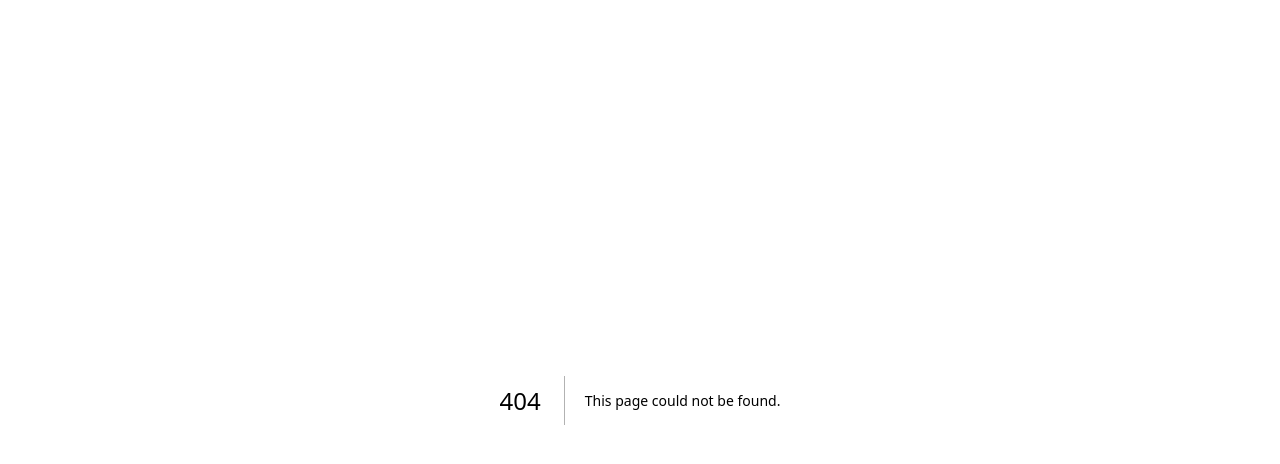
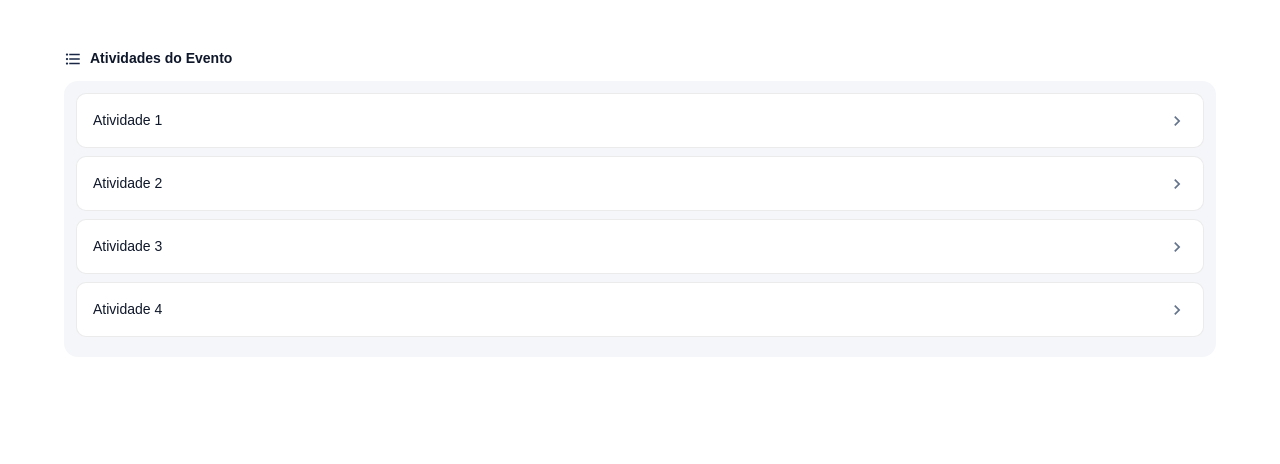
Before and after one commit to UCE020/UCE020-Front, a Next.js app: page /event/1 in a window 1280 px wide. Before the commit this address had no page. Shown: the top 464 px of the page. Built offline with nearby package versions, Linux system fonts and the light colour scheme; what @mui/material-nextjs would draw is missing.

Commit message:
feat: add activity list component

```diff
--- /dev/null
+++ b/src/app/event/[id]/page.tsx
@@ -0,0 +1,27 @@
+"use client";
+
+import { Box } from "@mui/material";
+import { ActivityList } from "@/components/activityList";
+
+// TODO: substituir por dados reais da API
+const mockActivities = [
+  { id: "1", title: "Atividade 1" },
+  { id: "2", title: "Atividade 2" },
+  { id: "3", title: "Atividade 3" },
+  { id: "4", title: "Atividade 4" },
+];
+
+export default function EventDetailPage() {
+  return (
+    <Box sx={{ maxWidth: 1200, mx: "auto", px: 3, py: 3 }}>
+
+      {/* TODO: adicionar informações do evento (imagem, datas, descrição) */}
+
+      <ActivityList
+        activities={mockActivities}
+        onSelectActivity={(activity) => console.log("Selecionada:", activity)}
+      />
+
+    </Box>
+  );
+}
--- /dev/null
+++ b/src/components/activityList.tsx
@@ -0,0 +1,118 @@
+"use client";
+
+import { useState } from "react";
+import {
+  Box,
+  Typography,
+  List,
+  ListItem,
+  ListItemButton,
+  ListItemText,
+} from "@mui/material";
+import { FormatListBulleted, ChevronRight } from "@mui/icons-material";
+
+export interface Activity {
+  id: string;
+  title: string;
+}
+
+interface ActivityListProps {
+  activities: Activity[];
+  onSelectActivity?: (activity: Activity) => void;
+}
+
+export function ActivityList({
+  activities,
+  onSelectActivity,
+}: ActivityListProps) {
+  const [selectedId, setSelectedId] = useState<string | null>(null);
+
+  function handleSelect(activity: Activity) {
+    setSelectedId(activity.id);
+    onSelectActivity?.(activity);
+  }
+
+  return (
+    <Box sx={{ mt: 3 }}>
+      {/* Título */}
+      <Box sx={{ display: "flex", alignItems: "center", gap: 1, mb: 1.5 }}>
+        <FormatListBulleted sx={{ fontSize: 18, color: "#1a2744" }} />
+        <Typography
+          sx={{
+            fontFamily: "'Poppins', sans-serif",
+            fontWeight: 600,
+            fontSize: "0.875rem",
+            color: "#0f172a",
+          }}
+        >
+          Atividades do Evento
+        </Typography>
+      </Box>
+
+      {/* Lista ou estado vazio */}
+      {activities.length === 0 ? (
+        <Box sx={{ py: 4, textAlign: "center" }}>
+          <Typography
+            sx={{
+              fontFamily: "'Poppins', sans-serif",
+              fontSize: "0.875rem",
+              fontWeight: 500,
+              color: "#ef4444",
+              lineHeight: 1.6,
+            }}
+          >
+            Sem atividades
+            <br />
+            cadastradas no momento.
+          </Typography>
+        </Box>
+      ) : (
+        <Box sx={{ backgroundColor: "#f4f6f9", borderRadius: "14px", p: 1.5 }}>
+          <List disablePadding>
+            {activities.map((activity) => (
+              <ListItem key={activity.id} disablePadding>
+                <ListItemButton
+                  onClick={() => handleSelect(activity)}
+                  sx={{
+                    borderRadius: "10px",
+                    backgroundColor: "#ffffff",
+                    border:
+                      selectedId === activity.id
+                        ? "1.5px solid #7c3aed"
+                        : "1px solid rgba(0,0,0,0.08)",
+                    mb: 1,
+                    px: 2,
+                    py: 1.5,
+                    transition: "all 0.15s",
+                    "&:hover": {
+                      backgroundColor: "#f4f6f9",
+                      transform: "translateY(-1px)",
+                    },
+                    "&:active": { transform: "translateY(0)" },
+                  }}
+                >
+                  <ListItemText
+                    primary={activity.title}
+                    slotProps={{
+                        primary: {
+                        sx: {
+                            fontFamily: "'Poppins', sans-serif",
+                            fontWeight: 500,
+                            fontSize: "0.875rem",
+                            color: "#0f172a",
+                        },
+                        },
+                    }}
+                    />
+                  <ChevronRight sx={{ color: "#64748b", fontSize: 20 }} />
+                </ListItemButton>
+              </ListItem>
+            ))}
+          </List>
+        </Box>
+      )}
+    </Box>
+  );
+}
+
+export default ActivityList;
--- /dev/null
+++ b/src/types/activity.ts
@@ -0,0 +1,4 @@
+export interface Activity {
+  id: string;
+  title: string;
+}
```
